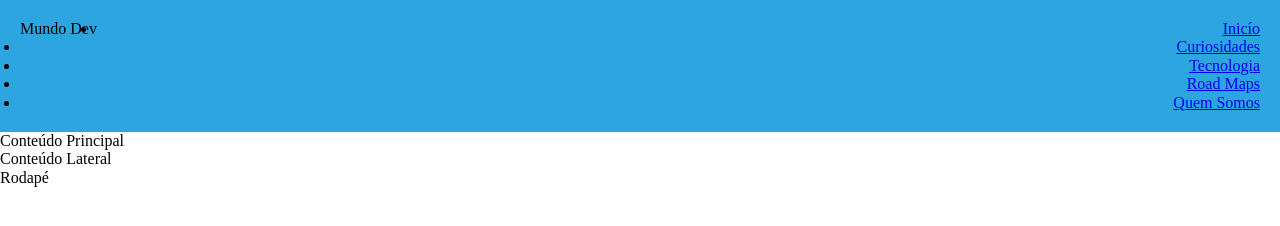
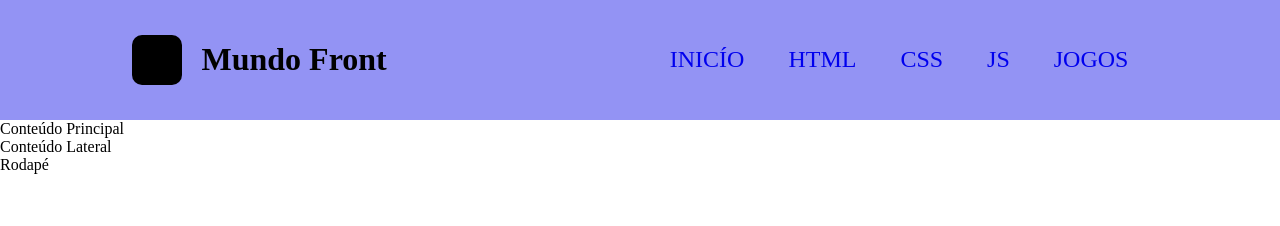
Before and after one commit to AdPsants/noticias, a plain HTML site: page index.html in a window 1280 px wide. Drawn offline with Linux system fonts and the light colour scheme.

Commit message:
estilização do menu e logo

```diff
--- a/css/style.css
+++ b/css/style.css
@@ -1,20 +1,36 @@
 * {
     padding: 0;
     margin: 0;
+    box-sizing: border-box;
 }
 header {
-    background: #2ca5e0;
+    width: 100%;
+    padding: 20px 0;
+    background-color: #6b6bf0b9;
+    display: flex;
+    justify-content: space-around;
+    align-items: center;
+}
+
+.logo-imagem {
+    width: 50px;
+    height: 50px;
+    background: #000;
+    border-radius: 20%;
+}
+.container-logo {
+    display: flex;
+    align-items: center;
+}
+.logo-texto {
+    margin-left: 20px;
+}
+#menu-nav li {
+    display: inline-block;
+}
+#menu-nav li a {
+    text-decoration: none;
+    text-transform: uppercase;
+    font-size: 24px;
     padding: 20px;
 }
-#logo {
-    float: left;
-}
-
-#menu-nav a {
-    float: right;
-    display: block;
-}
-
-main {
-    clear: both;
-}
--- a/index.html
+++ b/index.html
@@ -8,17 +8,21 @@
         <link rel="stylesheet" href="css/normalize.css">
     </head>
     <body>
-        <header><!--Inicio do HEADER-->
-            <div id="logo">
-                Mundo Dev
+        <header id="topo"><!--Inicio do HEADER-->
+            <div class="container-logo">
+
+                <div class="logo-imagem"></div>
+                <div class="logo-texto">
+                    <h1>Mundo Front</h1>
+                </div>
             </div>
             <nav id="menu-nav">
                 <ul>
                     <li><a href="index.html">Inicío</a></li>
-                    <li><a href="#">Curiosidades</a></li>
-                    <li><a href="#">Tecnologia</a></li>
-                    <li><a href="#">Road Maps</a></li>
-                    <li><a href="#">Quem Somos</a></li>
+                    <li><a href="#">html</a></li>
+                    <li><a href="#">css</a></li>
+                    <li><a href="#">js</a></li>
+                    <li><a href="#">Jogos</a></li>
                 </ul>
             </nav>
         </header><!--Fim do HEADER-->
```
